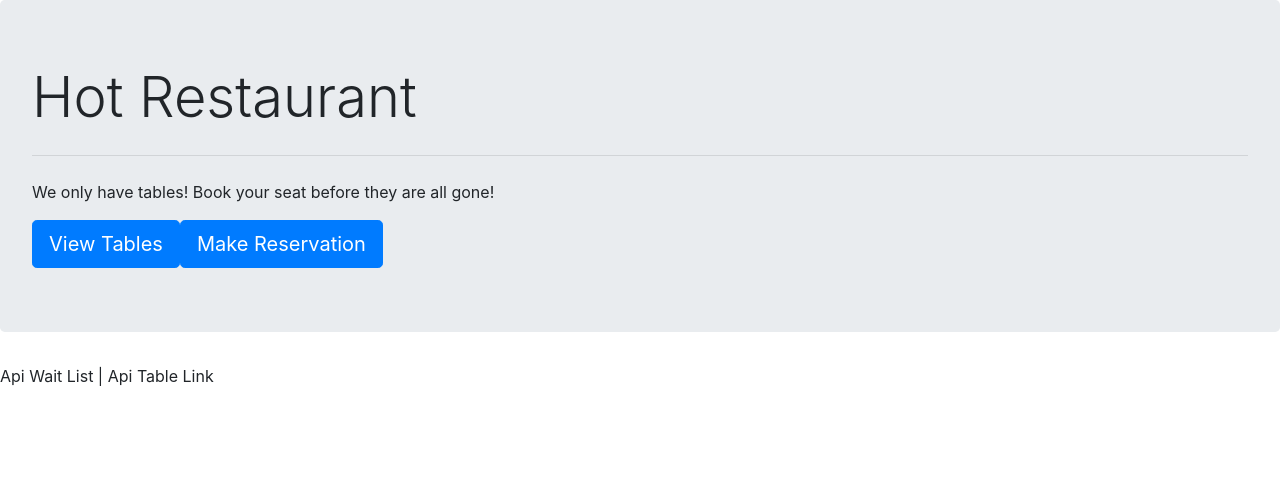
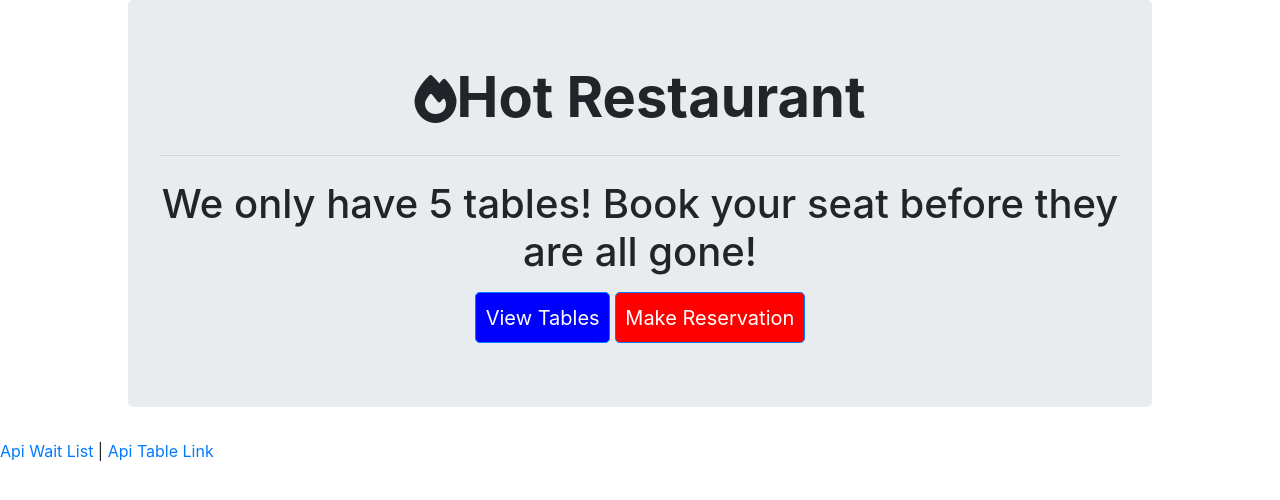
Before and after one commit to hjared10/hotRestaurant, a website: page index/index.html in a window 1280 px wide. Drawn offline with nearby package versions, Linux system fonts and the light colour scheme.

Commit message:
updated index

```diff
--- a/index/index.html
+++ b/index/index.html
@@ -3,17 +3,33 @@
     <head>
         <title>Hot Restaurant</title>
         <style>
-
+.jumbotron {
+    text-align: center;
+    margin-left: 10%;
+    margin-right: 10%;
+}
+#tblbtn{
+    background-color: blue;
+    padding: 1%;
+}
+#resbtn{
+    background-color:red;
+    padding: 1%;
+}
+.display-4{
+    font-weight: bold !important;
+}
         </style>
         <link rel="stylesheet" href="https://stackpath.bootstrapcdn.com/bootstrap/4.4.1/css/bootstrap.min.css" integrity="sha384-Vkoo8x4CGsO3+Hhxv8T/Q5PaXtkKtu6ug5TOeNV6gBiFeWPGFN9MuhOf23Q9Ifjh" crossorigin="anonymous">
+        <script src='https://kit.fontawesome.com/a076d05399.js'></script>
     </head>
     <body>
         <div class="jumbotron">
-            <h1 class="display-4">Hot Restaurant</h1>
+            <h1 class="display-4"><i class='fas fa-fire' style='font-size:48px; font-weight: bold !important;'></i>Hot Restaurant</h1>
             <hr class="my-4">
-            <p>We only have  tables!  Book your seat before they are all gone!</p>
-            <a class="btn btn-primary btn-lg" href="#" role="button">View Tables</a><a class="btn btn-primary btn-lg" href="#" role="button">Make Reservation</a>
+            <p><h1>We only have 5 tables!  Book your seat before they are all gone!</h1></p>
+            <a class="btn btn-primary btn-lg" href="./tables" role="button" id='tblbtn'>View Tables</a> <a class="btn btn-primary btn-lg" href="./reserve" role="button" id='resbtn'>Make Reservation</a>
           </div>
-          Api Wait List | Api Table Link
+          <a href="./reserve">Api Wait List</a> | <a href="./tables">Api Table Link</a>
     </body>
 </html>
```
